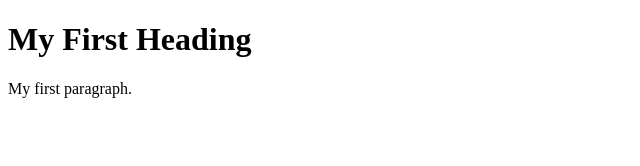
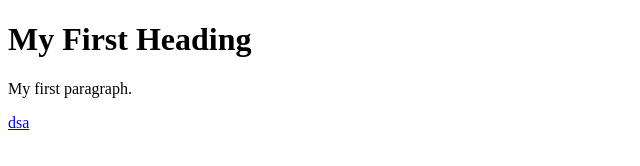
Before and after one commit to pratikyelwande/predator1105.github.io, a plain HTML site: page index.html in a window 1280 px wide. Shown: the full height of the page, 0-640 px from the left. Drawn offline with Linux system fonts and the light colour scheme.

Commit message:
Update index.html

```diff
--- a/index.html
+++ b/index.html
@@ -5,5 +5,7 @@
 <h1>My First Heading</h1>
 <p>My first paragraph.</p>
 
+<a href="dsa.txt">dsa</a>
+
 </body>
 </html>
```
